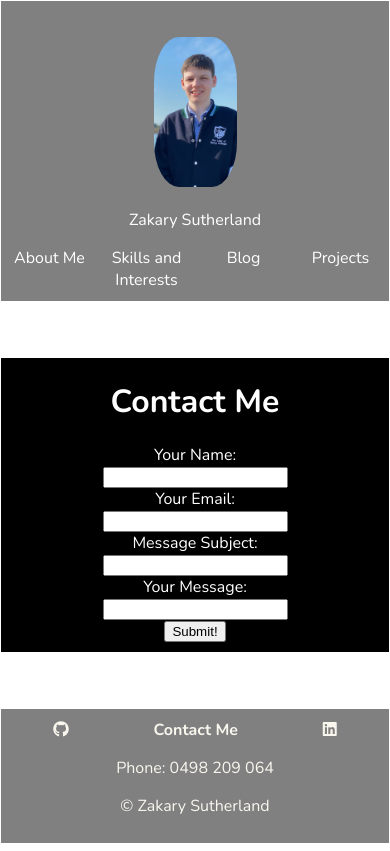
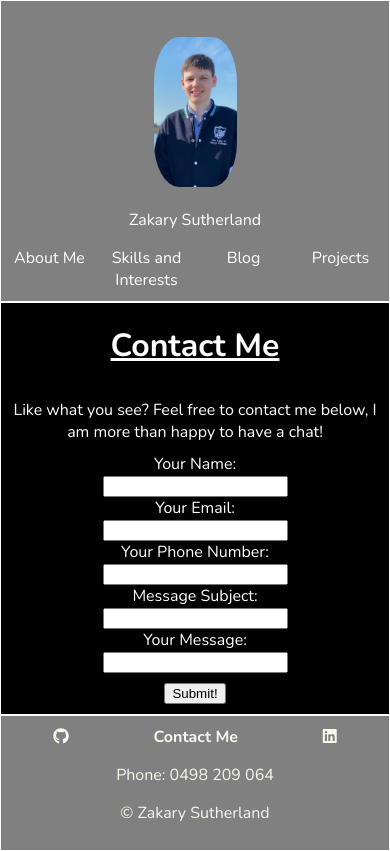
Before and after one commit to zakaryjs/CA-T1A2-Portfolio, a plain HTML site: page pages/contact.html in a window 390 px wide. Drawn offline with nearby package versions, Linux system fonts and the light colour scheme.

Commit message:
Finalised form design for mobile.

```diff
--- a/pages/contact.html
+++ b/pages/contact.html
@@ -38,6 +38,7 @@
         </header>
         <main>
             <h1>Contact Me</h1>
+            <p>Like what you see? Feel free to contact me below, I am more than happy to have a chat!</p>
 
             <form>
 
@@ -49,6 +50,11 @@
                 <div class="contactformelements">
                     <label>Your Email: </label><br>
                     <input class="contactforminput" required/>
+                </div>
+
+                <div class="contactformelements">
+                    <label>Your Phone Number: </label><br>
+                    <input class="contactforminput">
                 </div>
 
                 <div class="contactformelements">
--- a/styles/pages/contact.scss
+++ b/styles/pages/contact.scss
@@ -1,3 +1,8 @@
+@import "../defaults/color";
+@import "../components/header";
+@import "../components/footer";
+
+
 main {
     display: flex;
     flex-direction: column;
@@ -7,4 +12,20 @@ main {
     border: 1px solid white;
     color: white;
     margin: 0;
+
+    h1 {
+        text-decoration: underline;
+    }
+
+    p {
+        margin: 10px;
+    }
+
+    label {
+        margin: 20px;
+    }
+
+    #submit {
+        margin-top: 10px;
+    }
 }
```
Also changed, not shown: styles/pages/contact.css, 1 other file.
